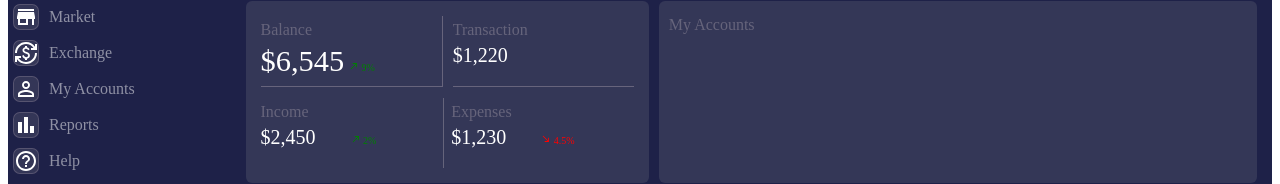
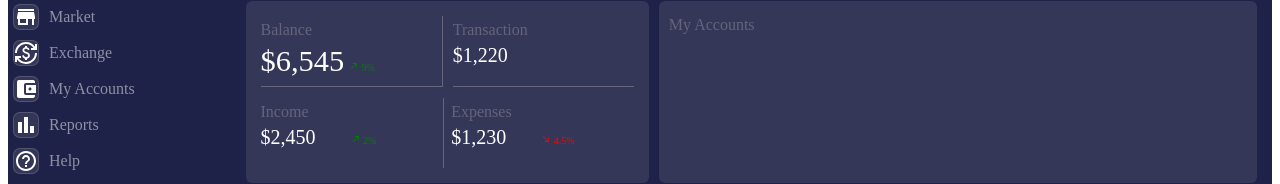
Before and after one commit to TobyMike-max/KyteDashboard-App, a React (Create React App) app: page / in a window 1280 px wide. Shown: the part 126-310 px from the top of the page. Built offline with nearby package versions, Linux system fonts and the light colour scheme.

Commit message:
[Modified]: Changed Person Icon to Wallet Icon

```diff
--- a/src/components/Sidebar/Sidebar.jsx
+++ b/src/components/Sidebar/Sidebar.jsx
@@ -4,7 +4,7 @@ import logo from '../component.png';
 import DashboardIcon from '@mui/icons-material/Dashboard';
 import StoreIcon from '@mui/icons-material/Store';
 import CurrencyExchangeIcon from '@mui/icons-material/CurrencyExchange';
-import PersonOutlineIcon from '@mui/icons-material/PersonOutline';
+import AccountBalanceWalletIcon from '@mui/icons-material/AccountBalanceWallet';
 import BarChartIcon from '@mui/icons-material/BarChart';
 import HelpOutlineIcon from '@mui/icons-material/HelpOutline';
 import SettingsIcon from '@mui/icons-material/Settings';
@@ -33,7 +33,7 @@ const Sidebar = () => {
             <span>Exchange</span>
           </li>
           <li>
-            <PersonOutlineIcon className="icon"/>
+            <AccountBalanceWalletIcon className="icon"/>
             <span>My Accounts</span>
           </li>
           <li>
```
